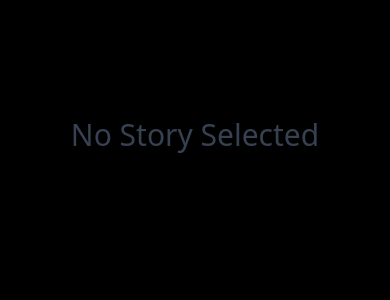
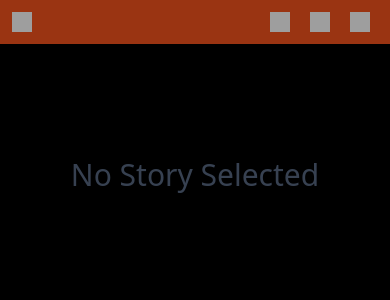
Before and after one commit to Faristp7/Hacker-News, a React (Vite) app: page /comment in a window 390 px wide. Shown: the top 300 px of the page. Built offline with nearby package versions, Linux system fonts and the light colour scheme; grey boxes are pictures that could not be loaded; what ldrs would draw is missing.

Commit message:
Mobile navigation added

```diff
--- /dev/null
+++ b/src/components/MobileNavBar/MobileNavBar.tsx
@@ -0,0 +1,22 @@
+import { useNavigate } from "react-router-dom"
+
+export default function MobileNavBar() {
+    const navigate = useNavigate()
+    return (
+        <div className="fixed bg-orange-800 w-full z-30 block sm:hidden">
+            <div className="flex justify-between align-middle items-center">
+                <div className="ml-3">
+                    <img src="https://img.icons8.com/ios-glyphs/30/ffffff/less-than.png"
+                        alt="less-than"
+                        className="w-5 h-5"
+                        onClick={() => navigate(-1)} />
+                </div>
+                <div className="flex justify-end items-center gap-5 py-3 pr-5">
+                    <img src="https://img.icons8.com/ios-filled/50/ffffff/twitter.png" alt="share app" className="w-5 h-5" />
+                    <img src="https://img.icons8.com/dotty/80/ffffff/news.png" alt="news" className="w-5 h-5" />
+                    <img src="https://img.icons8.com/ios-glyphs/30/ffffff/menu-2.png" alt="share app" className="w-5 h-5" />
+                </div>
+            </div>
+        </div>
+    )
+}
--- a/src/components/commentSection/Comment.tsx
+++ b/src/components/commentSection/Comment.tsx
@@ -6,6 +6,7 @@ import Banner from '../InfoBannerComment/Banner'
 import NavigationBar from '../KeyboardNavigationBar/NavigationBar'
 import DOMPurify from 'dompurify'
 import { tailspin } from 'ldrs'
+import MobileNavBar from '../MobileNavBar/MobileNavBar'
 
 tailspin.register()
 
@@ -31,6 +32,8 @@ export default function Comment() {
 
   return (
     <div className="h-screen overflow-y-auto">
+      <MobileNavBar />
+      <div className='pt-10 block sm:hidden'></div>
       {
         loading ? (
           <div className='flex justify-center h-screen items-center align-middle'>
@@ -49,6 +52,7 @@ export default function Comment() {
               </div>
             ) : (
               <div>
+
                 <Banner bannerInfo={commentIds} />
                 {comments.map((comment) => (
                   <div key={comment.id} className='pl-2 py-2'>
@@ -77,7 +81,9 @@ export default function Comment() {
       }
       {
         comments && commentIds &&
-        <NavigationBar />
+        <div className='hidden sm:block'>
+          <NavigationBar />
+        </div>
       }
     </div>
   )
```
